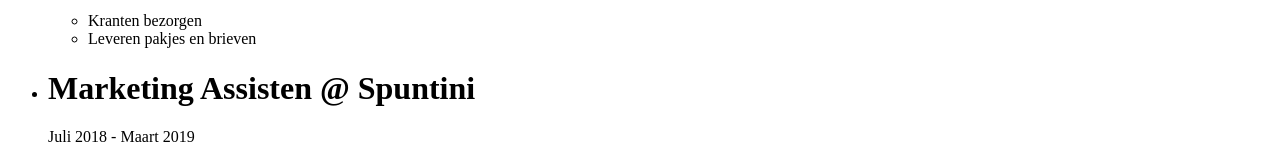
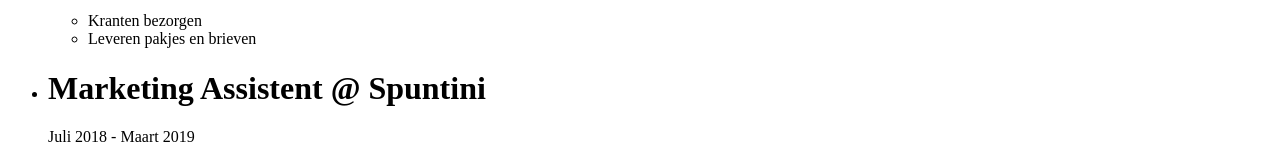
Before and after one commit to Torakiv/online-resume, a plain HTML site: page index.html in a window 1280 px wide. Shown: the part 630-790 px from the top of the page. Drawn offline with Linux system fonts and the light colour scheme.

Commit message:
Update index.html

```diff
--- a/index.html
+++ b/index.html
@@ -26,7 +26,7 @@
     </ul>
     <ul>
         <li>
-            <h1>Marketing Assisten @ Spuntini</h1>
+            <h1>Marketing Assistent @ Spuntini</h1>
             <p>Juli 2018 - Maart 2019</p>
             <ul>
                 <li>Onderhouden website</li>
```
